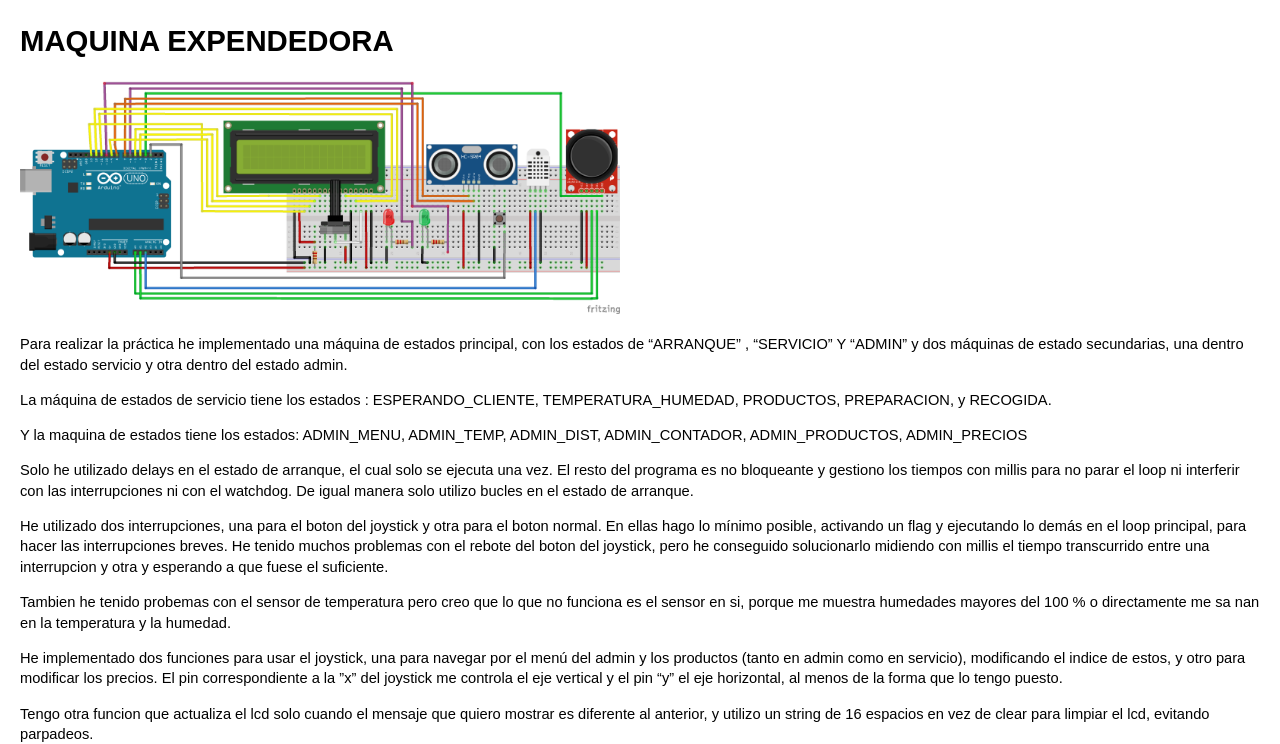
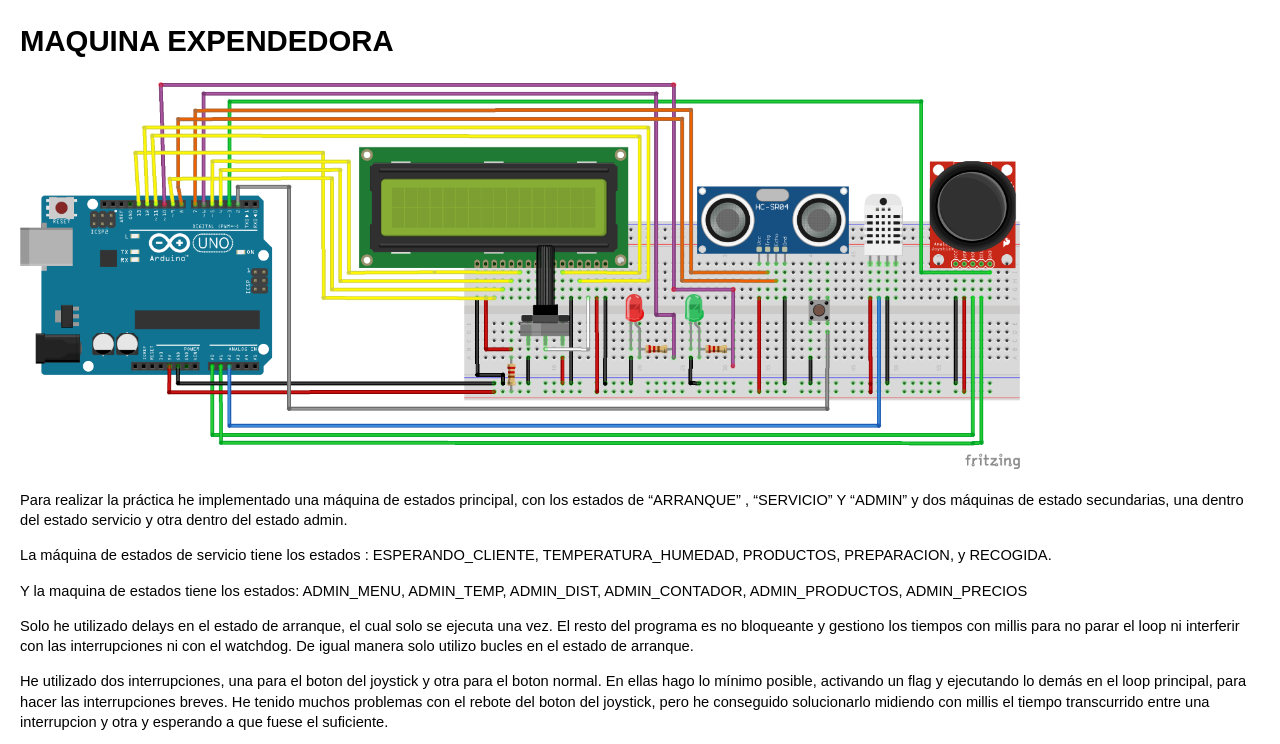
Before and after one commit to nereacsierra/blogEmpotrados, a plain HTML site: page index.html in a window 1280 px wide. Shown: the top 744 px of the page. Drawn offline with Linux system fonts and the light colour scheme.

Commit message:
Update index.html

```diff
--- a/index.html
+++ b/index.html
@@ -10,7 +10,7 @@
 </head>
 <body>
   <h1>MAQUINA EXPENDEDORA</h1>
-  <img src="./circuito.png" alt="imagen del circuito" width="600" height="auto">
+  <img src="./circuito.png" alt="imagen del circuito" width="1000" height="auto">
 
   <p>Para realizar la práctica he implementado una máquina de estados principal, con los estados de “ARRANQUE” , “SERVICIO” Y “ADMIN” y dos máquinas de estado secundarias, una dentro del estado servicio y otra dentro del estado admin.</p>
 
```
